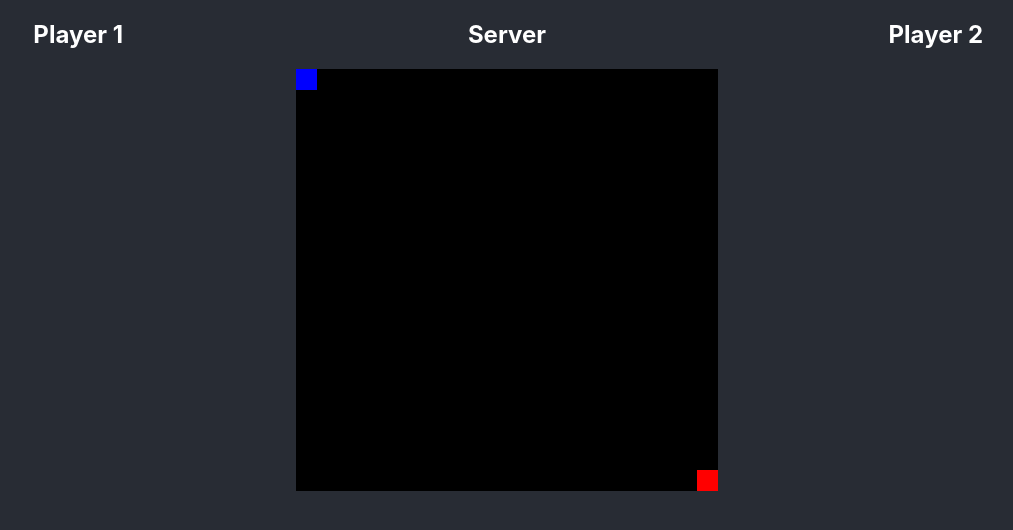
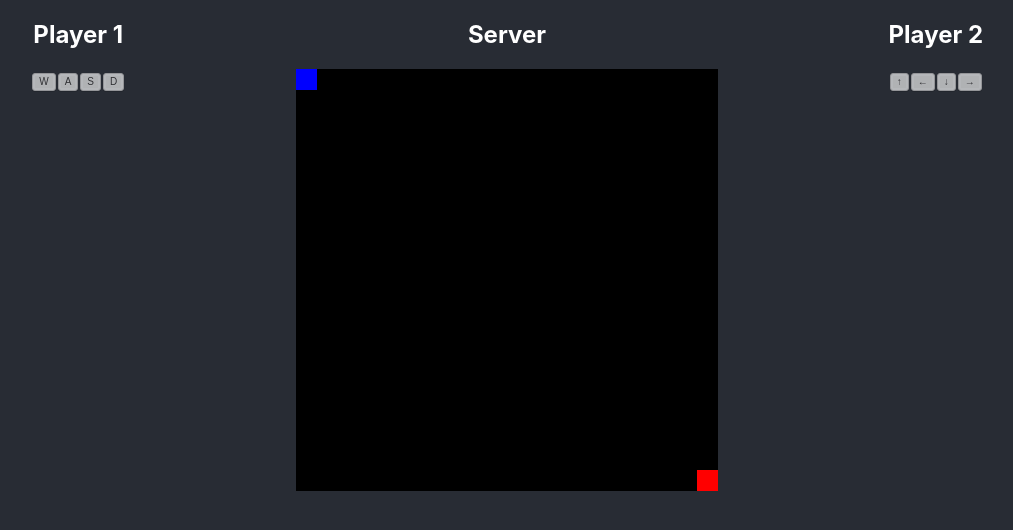
Before and after one commit to toolness/netcode-fun, a React (Create React App) app: page / in a window 1280 px wide. Shown: the top 530 px of the page, without its empty margins (133-1146 px from the left). Built offline with nearby package versions, Linux system fonts and the light colour scheme.

Commit message:
Use opacity instead of visibility.

```diff
--- a/src/App.tsx
+++ b/src/App.tsx
@@ -29,9 +29,9 @@ const INITIAL_SIM: Sim = {
 
 const InputDisplay: React.FC<{button: Button}> = ({button}) => {
   const isDown = useContext(InputContext)[button];
-  const visibility = isDown ? 'visible' : 'hidden';
+  const opacity = isDown ? 1.0 : 0.66;
 
-  return <kbd style={{visibility}}>{buttonName(button)}</kbd>
+  return <kbd style={{opacity}}>{buttonName(button)}</kbd>
 };
 
 const App: React.FC = () => {
```
